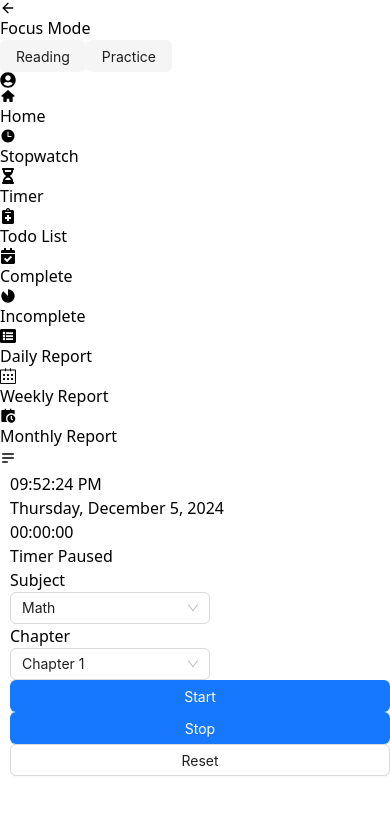
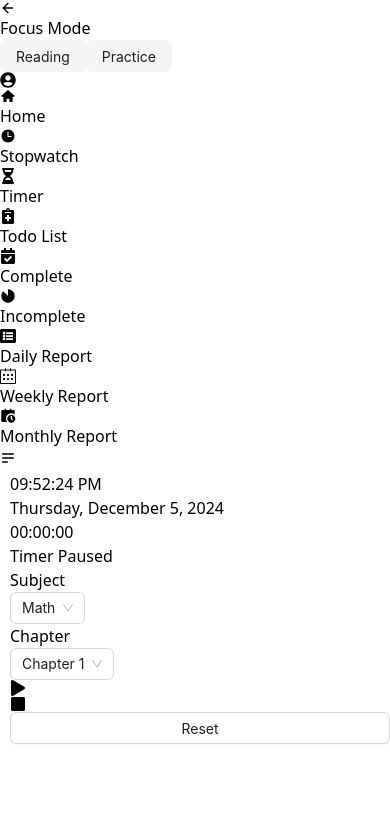
Before and after one commit to siam-26/focusmode-client, a React (Vite) app: page / in a window 390 px wide. Shown: the top 814 px of the page. Built offline with nearby package versions, Linux system fonts and the light colour scheme.

Commit message:
responsive

```diff
--- a/src/App.jsx
+++ b/src/App.jsx
@@ -9,7 +9,7 @@ function App() {
   return (
     <SidebarProvider>
       <div className="bg-gray-200 min-h-screen">
-        <div className=" w-10/12 mx-auto pt-5">
+        <div className="w-[95%] md:w-10/12 mx-auto pt-[10px] md:pt-5">
           <RouterProvider router={router} />
         </div>
       </div>
--- a/src/Layout/Main.jsx
+++ b/src/Layout/Main.jsx
@@ -15,7 +15,7 @@ const Main = () => {
     return (
         <div>
             <Navbar />
-            <div className="flex mt-5">
+            <div className="flex mt-3 md:mt-5">
                 <div className="  border-0 ">
                     <ReadingSidebar />
                 </div>
--- a/src/Pages/Home/Home.jsx
+++ b/src/Pages/Home/Home.jsx
@@ -3,6 +3,8 @@ import DateTimeDisplay from './DateAndTimer/DateTimeDisplay/DateTimeDisplay';
 import Timer from './DateAndTimer/Timer/Timer';
 import { Button, Select } from 'antd';
 import { useState } from 'react';
+import { FaPause, FaPlay, FaStop } from 'react-icons/fa';
+import { div } from 'framer-motion/client';
 
 
 const Home = () => {
@@ -64,25 +66,26 @@ const Home = () => {
   };
 
   return (
-    <div className="flex gap-4">
-      <div className="w-1/2">
+    <div className="flex gap-4 flex-col md:flex-row mb-5 md:mb-0">
+      <div className="md:w-1/2">
         <div className="bg-white rounded-lg">
           <DateTimeDisplay />
         </div>
 
-        <div className="mt-5">
+        <div className="mt-3 md:mt-5">
           <Timer time={time} timerRunning={timerRunning} />
         </div>
       </div>
 
-      <div className="flex justify-center items-center bg-white w-1/2 rounded-lg">
-        <div className="w-4/5 bg-green-500 p-6 rounded-lg">
+      <div className="flex justify-center items-center py-5 md:py-0 bg-white md:w-1/2 rounded-lg">
+        <div className="w-4/5 rounded-lg">
           {/* Subject Dropdown */}
           <div>
-            <p className="text-white">Subject</p>
+            <p className="text-[#4B5563] font-semibold mb-3">Subject</p>
             <Select
               value={subject}
-              style={{ width: 200 }}
+              // style={{ width: '' }}
+              className='w-full'
               onChange={handleSubjectChange}
               options={[
                 { label: 'Math', value: 'Math' },
@@ -93,11 +96,12 @@ const Home = () => {
           </div>
 
           {/* Chapter Dropdown */}
-          <div className="mt-4">
-            <p className="text-white">Chapter</p>
+          <div className="mt-4 mb-10">
+            <p className="text-[#4B5563] font-semibold mb-3">Chapter</p>
             <Select
               value={chapter}
-              style={{ width: 200 }}
+              // style={{ width: '' }}
+              className='w-full'
               onChange={handleChapterChange}
               options={[
                 { label: 'Chapter 1', value: 'Chapter 1' },
@@ -108,20 +112,30 @@ const Home = () => {
           </div>
 
           {/* Start, Pause, Stop, Reset Buttons */}
-          <div className="mt-4">
+          <div className="mt-4 flex items-center gap-1">
             {!timerRunning ? (
-              <Button type="primary" block onClick={startTimer}>
-                Start
-              </Button>
+              // <Button type="primary" block onClick={startTimer}>
+              //   Start
+              // </Button>
+              <div className='cursor-pointer bg-blue-500 text-white p-[7px] rounded-md'>
+                <FaPlay className='' onClick={startTimer}/>
+                </div>
             ) : (
-              <Button type="danger" block onClick={pauseTimer}>
-                Pause
-              </Button>
+              // <Button type="danger" block onClick={pauseTimer}>
+              //   Pause
+              // </Button>
+              <div className='cursor-pointer bg-blue-500 text-white p-[7px] rounded-md'>
+                <FaPause className='' onClick={pauseTimer}/>
+                </div>
             )}
-            <Button className="mt-2" type="primary" block onClick={stopTimer}>
+            {/* <Button className="mt-2" type="primary" block onClick={stopTimer}>
               Stop
-            </Button>
-            <Button className="mt-2" type="default" block onClick={resetTimer}>
+            </Button> */}
+<div className='cursor-pointer bg-blue-500 text-white p-[7px] rounded-md'>
+
+            <FaStop className='' onClick={stopTimer}/>
+                </div>
+            <Button className="w-9/12 bg-blue-500 hover:bg-blue-400 text-white rounded-md" type="default" block onClick={resetTimer}>
               Reset
             </Button>
           </div>
--- a/src/Shared/Navbar/Navbar.jsx
+++ b/src/Shared/Navbar/Navbar.jsx
@@ -5,10 +5,10 @@ import { Link } from "react-router-dom";
 
 const Navbar = () => {
     return (
-        <div className="bg-white flex justify-between rounded-lg p-4 items-center">
+        <div className="bg-white flex justify-between rounded-lg p-3 md:p-4 items-center">
             <div className="flex items-center gap-2">
                 <FiArrowLeft />
-                <h3 className="text-xl font-semibold">Focus Mode</h3>
+                <h3 className="text-lg md:text-xl font-semibold">Focus Mode</h3>
             </div>
 
             <div>
```
